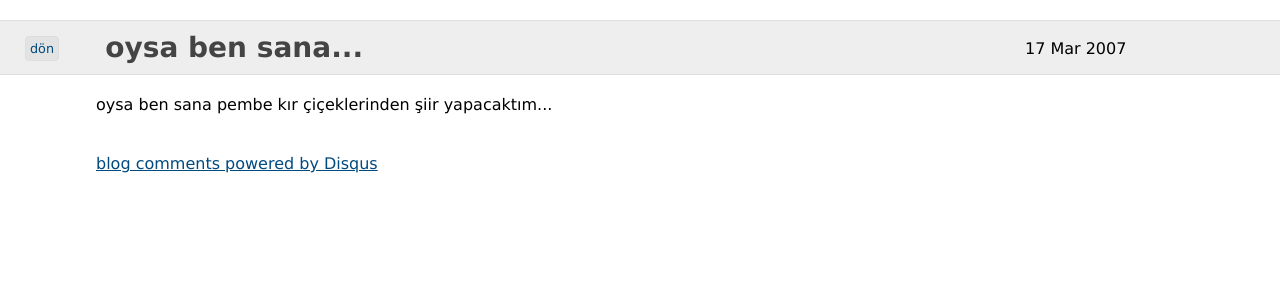
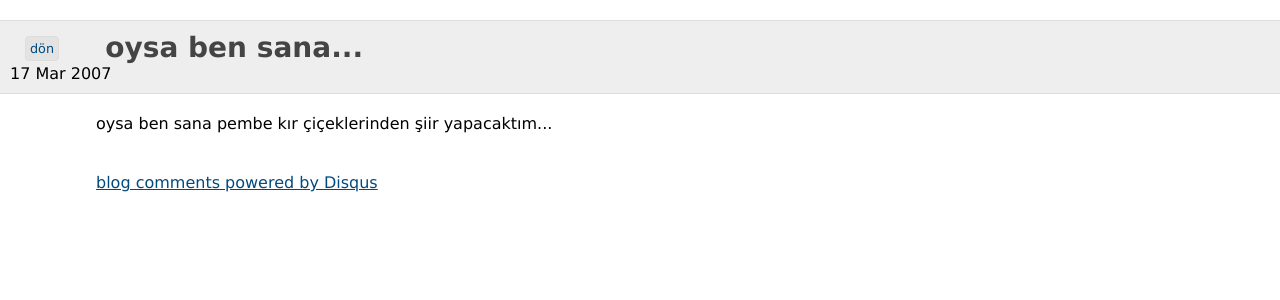
Before and after one commit to fehmicansaglam/fehmicansaglam.github.com, a Jekyll site: the page built from _posts/2007-03-17-oysa-ben-sana.html, in a window 1280 px wide. Shown: the top 300 px of the page. Built offline with Jekyll 4.4.1, drawn with Linux system fonts in a browser that asks for light colours; nearby versions of some CDN libraries; comment, search, counter and statistics services are not loaded.

Commit message:
Change background color

```diff
--- a/assets/site.css
+++ b/assets/site.css
@@ -15,6 +15,6 @@
 #title{margin:20px 0;padding:10px 0 10px 10px;background:#eee;border:solid #ddd;border-width:1px 0;position:relative;}
 #title h1{font-size:28px;color:#444;}
 #title h1, #a, #comments{width:85%;margin:0 auto;}
-#title span{position:absolute;right:12%;top:18px;}
+#title span{display:block;}
 #comments{margin-top:40px;}
 #home{position:absolute;left:25px;top:15px;background:#e3e3e3;border:1px solid #ddd;padding:4px;border-radius:4px;text-decoration:none;font-size:80%;}
--- a/index.html
+++ b/index.html
@@ -7,7 +7,7 @@
 <link href=//rss.openmymind.net rel=alternate type=application/atom+xml>
 <title>Fehmi Can Sağlam</title>
 <style>
-body{width:920px;margin:auto;font-family:Tahoma,Arial,Helvetica,sans-serif;background: #F7F7F7;}a{color:#047}a:hover{color:#c51}
+body{width:920px;margin:auto;font-family:Tahoma,Arial,Helvetica,sans-serif;background: #FEFEFE;}a{color:#047}a:hover{color:#c51}
 p{float:right}ul{list-style:none;padding:0}a,li{padding:15px}
 </style>
 <p><a href=ben.html>ben</a><a href=//github.com/canavar>github</a><a href=//twitter.com/fehmicansaglam>twitter</a><a href=mailto:fehmican.saglam@gmail.com>email</a><a href=//formspring.me/fehmicansaglam>formspring</a></p>
```
